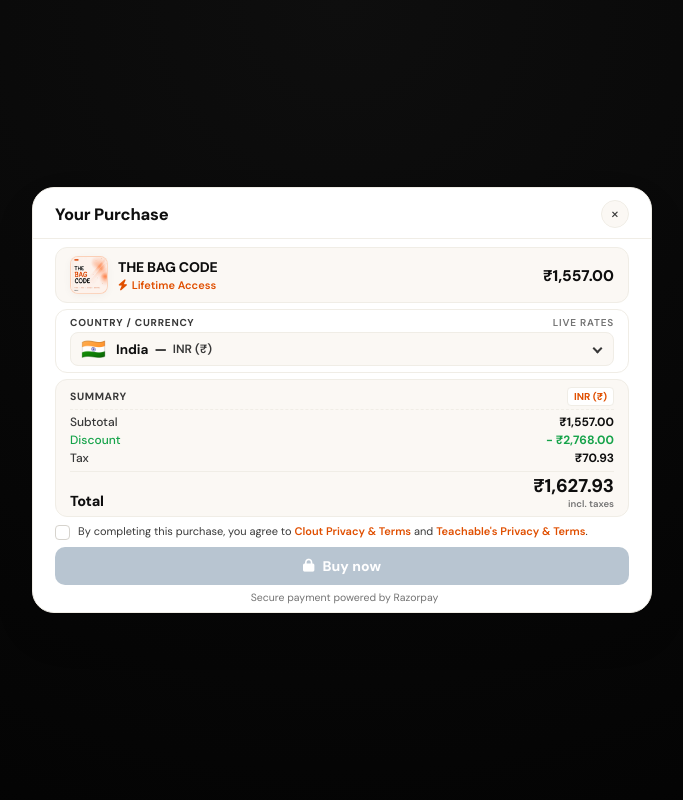
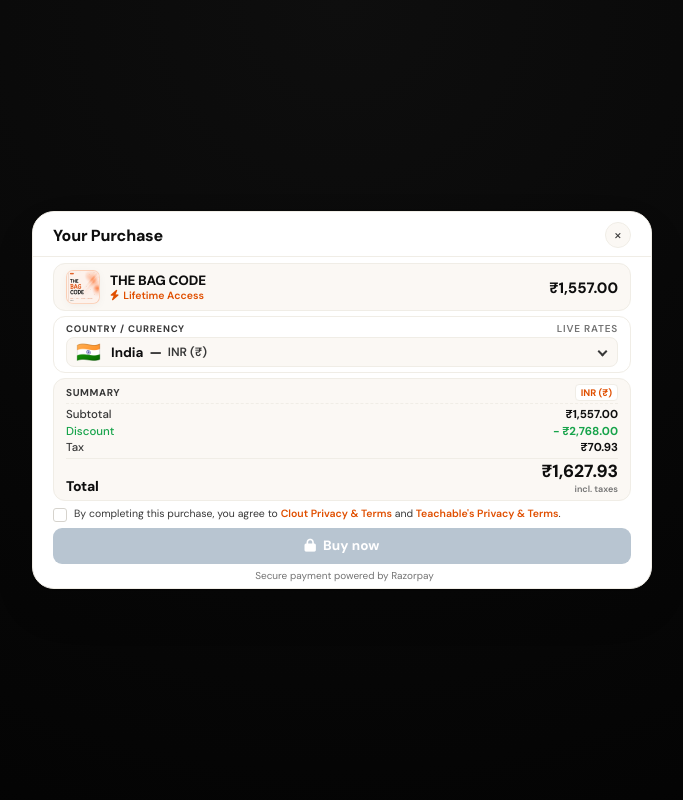
Before and after one commit to emirmubze/Clout, a Django app: page /checkout/ in a window 1280 px wide. Shown: the whole page, without its empty margins (298-981 px from the left). Run offline with Django 5.2, Linux system fonts and the light colour scheme; a user stored in the database is signed in; some libraries are stand-ins or nearby versions.

Commit message:
Further decrease desktop checkout modal height to ultra-streamlined ~360px

```diff
--- a/shop/templates/shop/checkout.html
+++ b/shop/templates/shop/checkout.html
@@ -51,7 +51,7 @@
     --radius-md: 12px;
     --radius-sm: 8px;
     --shadow-card: 0 20px 50px -10px rgba(0, 0, 0, 0.15), 0 0 1px 1px rgba(0, 0, 0, 0.05);
-    --card-pad-x: 22px;
+    --card-pad-x: 20px;
 }
 
 * {
@@ -133,8 +133,8 @@ body:not(.standalone) .order-card {
 }
 
 body:not(.standalone) .secure {
-    margin-top: 6px !important;
-    padding-bottom: 8px !important;
+    margin-top: 5px !important;
+    padding-bottom: 6px !important;
 }
 
 .order-wrapper {
@@ -201,7 +201,7 @@ body:not(.standalone) .secure {
     display: flex;
     align-items: center;
     justify-content: space-between;
-    padding: 12px var(--card-pad-x) 10px;
+    padding: 10px var(--card-pad-x) 8px;
     border-bottom: 1px solid var(--border-subtle);
     background: var(--white);
     position: sticky;
@@ -220,28 +220,28 @@ body:not(.standalone) .secure {
     display: inline-flex;
     align-items: center;
     justify-content: center;
-    width: 24px;
-    height: 24px;
+    width: 22px;
+    height: 22px;
     border-radius: 50%;
     background: var(--peach);
     color: var(--orange);
-    font-size: 11px;
+    font-size: 10.5px;
 }
 
 .order-header h1 {
-    font-size: 16.5px;
+    font-size: 16px;
     font-weight: 800;
     letter-spacing: -0.2px;
     color: var(--dark);
 }
 
 .close-btn {
-    width: 28px;
-    height: 28px;
+    width: 26px;
+    height: 26px;
     border: 1px solid var(--border-subtle);
     background: var(--off-white);
     border-radius: 50%;
-    font-size: 16px;
+    font-size: 15px;
     font-weight: 400;
     line-height: 1;
     cursor: pointer;
@@ -265,12 +265,12 @@ body:not(.standalone) .secure {
     display: flex;
     align-items: center;
     justify-content: space-between;
-    gap: 12px;
-    padding: 8px 14px;
+    gap: 10px;
+    padding: 6px 12px;
     border-radius: var(--radius-md);
     background: var(--off-white);
     border: 1px solid var(--border-subtle);
-    margin: 8px var(--card-pad-x) 6px;
+    margin: 6px var(--card-pad-x) 5px;
     flex-shrink: 0;
 }
 
@@ -282,13 +282,13 @@ body:not(.standalone) .secure {
 }
 
 .product-media {
-    width: 38px;
-    height: 38px;
+    width: 34px;
+    height: 34px;
     flex-shrink: 0;
     display: flex;
     align-items: center;
     justify-content: center;
-    border-radius: 8px;
+    border-radius: 7px;
     background: linear-gradient(135deg, #FFF0E6 0%, #FFE2D1 100%);
     border: 1px solid rgba(224, 79, 0, 0.15);
     overflow: hidden;
@@ -308,8 +308,8 @@ body:not(.standalone) .secure {
 }
 
 .product-info h2 {
-    margin: 0 0 2px;
-    font-size: 14px;
+    margin: 0;
+    font-size: 13.5px;
     font-weight: 800;
     color: var(--dark);
     letter-spacing: -0.2px;
@@ -320,7 +320,7 @@ body:not(.standalone) .secure {
 
 .product-info p {
     margin: 0;
-    font-size: 11px;
+    font-size: 10.5px;
     font-weight: 600;
     color: var(--brand);
     display: flex;
@@ -334,7 +334,7 @@ body:not(.standalone) .secure {
 }
 
 .product-price span {
-    font-size: 15.5px;
+    font-size: 15px;
     font-weight: 800;
     color: var(--dark);
     font-family: "DM Sans", sans-serif;
@@ -344,8 +344,8 @@ body:not(.standalone) .secure {
    COUNTRY / CURRENCY BOX
 ===================================================== */
 .currency-box {
-    margin: 0 var(--card-pad-x) 6px;
-    padding: 6px 14px;
+    margin: 0 var(--card-pad-x) 5px;
+    padding: 5px 12px;
     border: 1px solid var(--border-subtle);
     border-radius: var(--radius-md);
     background: var(--white);
@@ -356,8 +356,8 @@ body:not(.standalone) .secure {
     display: flex;
     align-items: center;
     justify-content: space-between;
-    margin-bottom: 3px;
-    font-size: 10px;
+    margin-bottom: 2px;
+    font-size: 9.5px;
     font-weight: 700;
     letter-spacing: 0.8px;
     text-transform: uppercase;
@@ -371,8 +371,8 @@ body:not(.standalone) .secure {
 
 .currency-selected {
     width: 100%;
-    min-height: 34px;
-    padding: 0 10px;
+    min-height: 30px;
+    padding: 0 9px;
     border: 1px solid var(--border-subtle);
     border-radius: var(--radius-sm);
     background: var(--off-white);
@@ -586,8 +586,8 @@ body:not(.standalone) .secure {
     background: var(--off-white);
     border: 1px solid var(--border-subtle);
     border-radius: var(--radius-md);
-    padding: 7px 14px 6px;
-    margin: 0 var(--card-pad-x) 7px;
+    padding: 5px 12px 5px;
+    margin: 0 var(--card-pad-x) 6px;
     flex-shrink: 0;
 }
 
@@ -595,13 +595,13 @@ body:not(.standalone) .secure {
     display: flex;
     align-items: center;
     justify-content: space-between;
-    margin-bottom: 4px;
-    padding-bottom: 3px;
+    margin-bottom: 3px;
+    padding-bottom: 2px;
     border-bottom: 1px dashed var(--border-subtle);
 }
 
 .summary-title {
-    font-size: 10.5px;
+    font-size: 10px;
     font-weight: 700;
     letter-spacing: 0.6px;
     text-transform: uppercase;
@@ -611,13 +611,13 @@ body:not(.standalone) .secure {
 .summary-header span:not(.summary-title) {
     display: inline-flex;
     align-items: center;
-    gap: 4px;
-    padding: 2px 6px;
+    gap: 3px;
+    padding: 1.5px 5px;
     border-radius: 4px;
     background: var(--white);
     border: 1px solid var(--border-subtle);
     color: var(--brand);
-    font-size: 10px;
+    font-size: 9.5px;
     font-weight: 700;
 }
 
@@ -625,8 +625,8 @@ body:not(.standalone) .secure {
     display: flex;
     align-items: center;
     justify-content: space-between;
-    margin: 2px 0;
-    font-size: 12px;
+    margin: 1.5px 0;
+    font-size: 11.5px;
     font-weight: 500;
     color: var(--text-secondary);
 }
@@ -647,8 +647,8 @@ body:not(.standalone) .secure {
 
 .total-box {
     border-top: 1px solid var(--border-subtle);
-    margin-top: 5px;
-    padding-top: 4px;
+    margin-top: 3px;
+    padding-top: 3px;
 }
 
 .total-row {
@@ -658,7 +658,7 @@ body:not(.standalone) .secure {
 }
 
 .total-label {
-    font-size: 14.5px;
+    font-size: 14px;
     font-weight: 800;
     color: var(--dark);
     letter-spacing: -0.2px;
@@ -672,7 +672,7 @@ body:not(.standalone) .secure {
 }
 
 .total-price strong {
-    font-size: 18.5px;
+    font-size: 17.5px;
     font-weight: 800;
     line-height: 1.1;
     color: var(--dark);
@@ -682,7 +682,7 @@ body:not(.standalone) .secure {
 .total-price small {
     margin-top: 1px;
     color: var(--text-muted);
-    font-size: 9.5px;
+    font-size: 9px;
     font-weight: 600;
 }
 
@@ -692,8 +692,8 @@ body:not(.standalone) .secure {
 .terms {
     display: flex;
     align-items: flex-start;
-    gap: 8px;
-    margin: 0 var(--card-pad-x) 7px;
+    gap: 7px;
+    margin: 0 var(--card-pad-x) 6px;
     cursor: pointer;
     user-select: none;
     flex-shrink: 0;
@@ -702,10 +702,10 @@ body:not(.standalone) .secure {
 .terms input[type="checkbox"] {
     appearance: none;
     -webkit-appearance: none;
-    width: 15px;
-    height: 15px;
+    width: 14px;
+    height: 14px;
     border: 1.5px solid var(--border-hover);
-    border-radius: 4px;
+    border-radius: 3px;
     outline: none;
     cursor: pointer;
     flex-shrink: 0;
@@ -725,13 +725,13 @@ body:not(.standalone) .secure {
     content: "\f00c";
     font-family: "Font Awesome 6 Free";
     font-weight: 900;
-    font-size: 8px;
+    font-size: 7.5px;
     color: var(--white);
 }
 
 .terms span {
-    font-size: 11px;
-    line-height: 1.35;
+    font-size: 10.5px;
+    line-height: 1.3;
     color: var(--text-secondary);
 }
 
@@ -747,20 +747,20 @@ body:not(.standalone) .secure {
 
 .buy-btn {
     width: calc(100% - (var(--card-pad-x) * 2));
-    height: 38px;
+    height: 36px;
     border: 0;
-    border-radius: 10px;
+    border-radius: 9px;
     background: linear-gradient(135deg, #FF6611 0%, var(--orange) 100%);
     color: var(--white);
     font-family: "DM Sans", sans-serif;
-    font-size: 14px;
+    font-size: 13.5px;
     font-weight: 800;
     letter-spacing: 0.1px;
     cursor: pointer;
     display: flex;
     align-items: center;
     justify-content: center;
-    gap: 8px;
+    gap: 7px;
     box-shadow: 0 4px 14px var(--brand-glow);
     transition: all 0.2s cubic-bezier(0.16, 1, 0.3, 1);
     margin: 0 var(--card-pad-x) 0;
@@ -820,16 +820,16 @@ body:not(.standalone) .secure {
     align-items: center;
     justify-content: center;
     gap: 5px;
-    margin-top: 6px;
-    padding-bottom: 8px;
-    font-size: 10.5px;
+    margin-top: 5px;
+    padding-bottom: 6px;
+    font-size: 10px;
     color: var(--text-muted);
     flex-shrink: 0;
 }
 
 .secure i {
     color: #16a34a;
-    font-size: 11px;
+    font-size: 10.5px;
 }
 
 /* =====================================================
--- a/shop/templates/shop/course_detail.html
+++ b/shop/templates/shop/course_detail.html
@@ -758,7 +758,7 @@ body {
 .checkout-popup {
     position: relative;
     width: min(620px, calc(100vw - 32px));
-    height: min(400px, calc(100dvh - 24px));
+    height: min(360px, calc(100dvh - 24px));
     max-height: calc(100vh - 24px);
     max-height: calc(100dvh - 24px);
     background: #ffffff;
@@ -808,7 +808,7 @@ body {
 @media (min-width: 641px) and (max-width: 1024px) {
     .checkout-popup {
         width: min(500px, calc(100vw - 32px));
-        height: min(420px, calc(100dvh - 24px));
+        height: min(375px, calc(100dvh - 24px));
         max-height: calc(100vh - 24px);
         max-height: calc(100dvh - 24px);
         border-radius: 22px;
```
